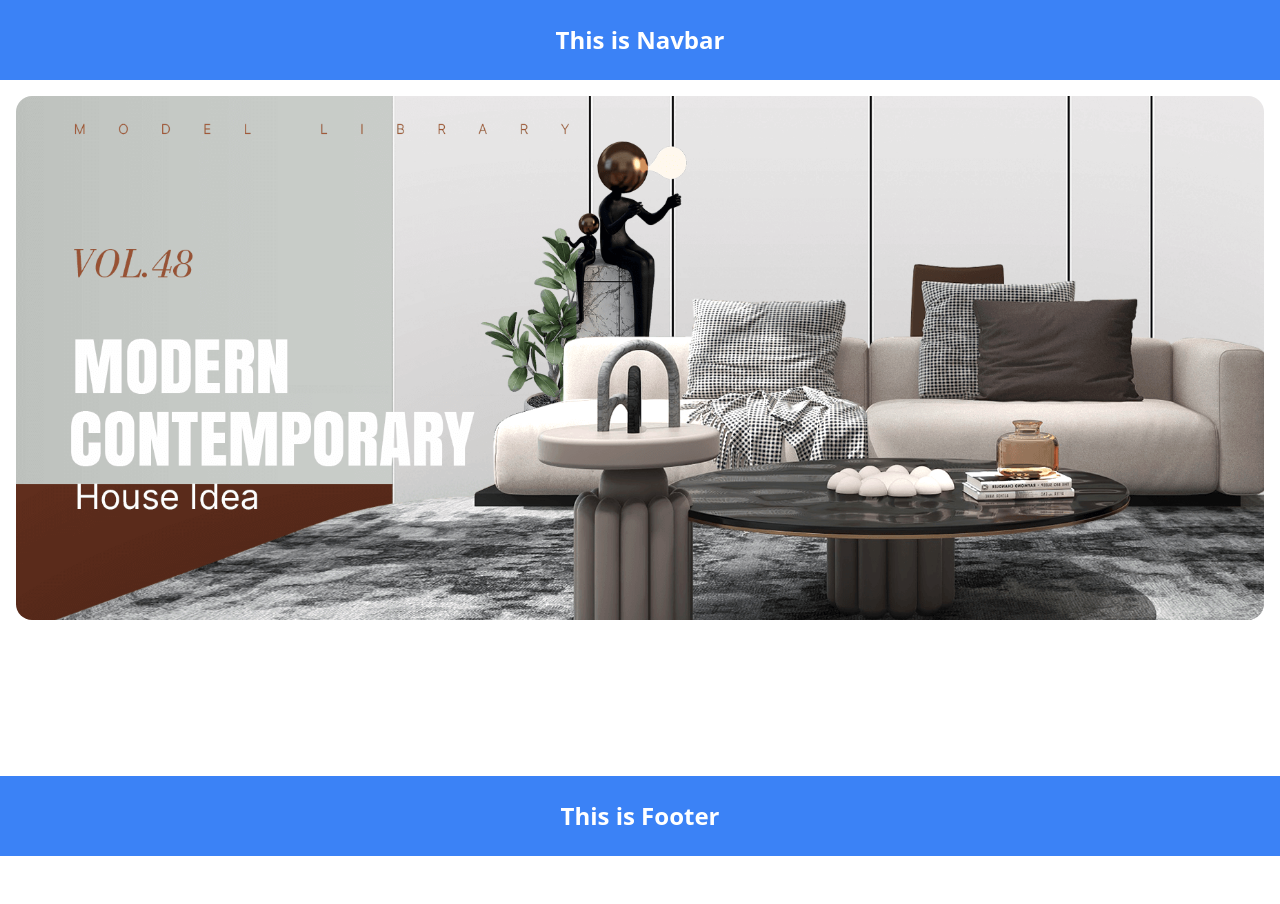
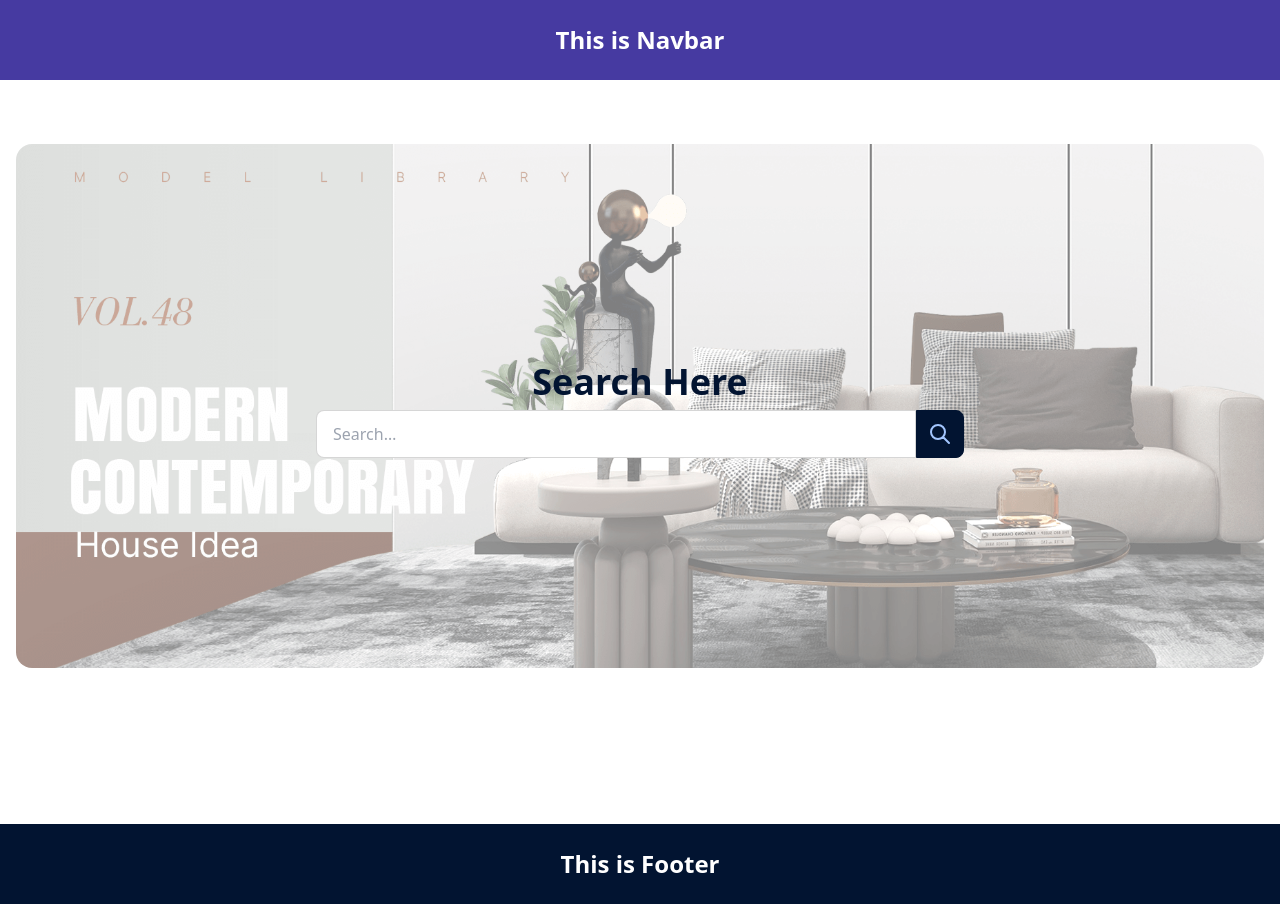
Before and after one commit to Team-Raihan/interior-exterior-design-system-client-side, a React (Create React App) app: page / in a window 1280 px wide. Before the commit the page ends 856 px from the top, so only its background shows below. Built offline with nearby package versions, Linux system fonts and the light colour scheme.

Commit message:
search input

```diff
--- a/package.json
+++ b/package.json
@@ -6,6 +6,7 @@
     "@testing-library/jest-dom": "^5.16.4",
     "@testing-library/react": "^13.3.0",
     "@testing-library/user-event": "^13.5.0",
+    "daisyui": "^2.20.0",
     "react": "^18.2.0",
     "react-dom": "^18.2.0",
     "react-router-dom": "^6.3.0",
--- a/src/Components/HomeBanner/HomeBanner.css
+++ b/src/Components/HomeBanner/HomeBanner.css
@@ -1,3 +1,6 @@
+.container {
+  max-width: 1320px;
+}
 .banner-wrapper {
   overflow: hidden;
   padding-top: 42%;
@@ -10,5 +13,14 @@
   width: 100%;
   height: 100%;
   object-fit: cover;
+  opacity: 0.5;
   object-position: center center;
 }
+.search-input {
+  position: absolute;
+  z-index: 2;
+  top: 50%;
+  left: 50%;
+  -ms-transform: translate(-50%, -50%);
+  transform: translate(-50%, -50%);
+}
--- a/src/Components/HomeBanner/HomeBanner.jsx
+++ b/src/Components/HomeBanner/HomeBanner.jsx
@@ -3,8 +3,38 @@ import "./HomeBanner.css";
 import homeBanner from "../../assets/banner/homeBanner.png";
 const HomeBanner = () => {
   return (
-    <div className="lg:max-w-7xl mx-auto px-4 mt-4">
+    <div className="container mx-auto px-4 my-16">
       <div className="relative">
+        <div className="search-input">
+          <div className="form-control">
+            <label className="label md:text-4xl text-2xl font-bold text-neutral mx-auto">
+              Search Here
+            </label>
+            <div className="input-group">
+              <input
+                type="text"
+                placeholder="Search…"
+                className="input input-bordered lg:w-[600px] md:w-[400px]"
+              />
+              <button className="btn btn-square">
+                <svg
+                  xmlns="http://www.w3.org/2000/svg"
+                  className="h-6 w-6"
+                  fill="none"
+                  viewBox="0 0 24 24"
+                  stroke="currentColor"
+                >
+                  <path
+                    strokeLinecap="round"
+                    strokeLinejoin="round"
+                    strokeWidth="2"
+                    d="M21 21l-6-6m2-5a7 7 0 11-14 0 7 7 0 0114 0z"
+                  />
+                </svg>
+              </button>
+            </div>
+          </div>
+        </div>
         <div className="banner-wrapper">
           <img className="" src={homeBanner} alt="Home Banner" />
         </div>
--- a/src/Components/Shared/Footer/Footer.jsx
+++ b/src/Components/Shared/Footer/Footer.jsx
@@ -3,10 +3,11 @@ import React from "react";
 const Footer = () => {
   return (
     <>
-    <div className="flex justify-center items-center py-6 bg-blue-500">
-      <h1 className="text-center text-white text-2xl font-bold">This is Footer</h1>
-    </div>
-
+      <div className="flex justify-center items-center py-6 bg-neutral">
+        <h1 className="text-center text-white text-2xl font-bold">
+          This is Footer
+        </h1>
+      </div>
     </>
   );
 };
--- a/src/Components/Shared/Navbar/Navbar.jsx
+++ b/src/Components/Shared/Navbar/Navbar.jsx
@@ -3,7 +3,7 @@ import React from "react";
 const Navbar = () => {
   return (
     <>
-      <div className="flex justify-center items-center py-6 bg-blue-500">
+      <div className="flex justify-center items-center py-6 bg-secondary">
         <h1 className="text-center text-white text-2xl font-bold">
           This is Navbar
         </h1>
--- a/tailwind.config.js
+++ b/tailwind.config.js
@@ -1,10 +1,30 @@
 /** @type {import('tailwindcss').Config} */
 module.exports = {
-  content: [
-    "./src/**/*.{js,jsx,ts,tsx}",
-  ],
-  theme: {
-    extend: {},
+  content: ["./src/**/*.{js,jsx,ts,tsx}"],
+  daisyui: {
+    themes: [
+      {
+        mytheme: {
+          primary: "#057AFF",
+
+          secondary: "#463AA1",
+
+          accent: "#C149AD",
+
+          neutral: "#021431",
+
+          "base-100": "#FFFFFF",
+
+          info: "#93E6FB",
+
+          success: "#80CED1",
+
+          warning: "#EFD8BD",
+
+          error: "#E58B8B",
+        },
+      },
+    ],
   },
-  plugins: [],
-}
+  plugins: [require("daisyui")],
+};
```
Also changed, not shown: 2 other files (tests, documents, lock files or other folders).
